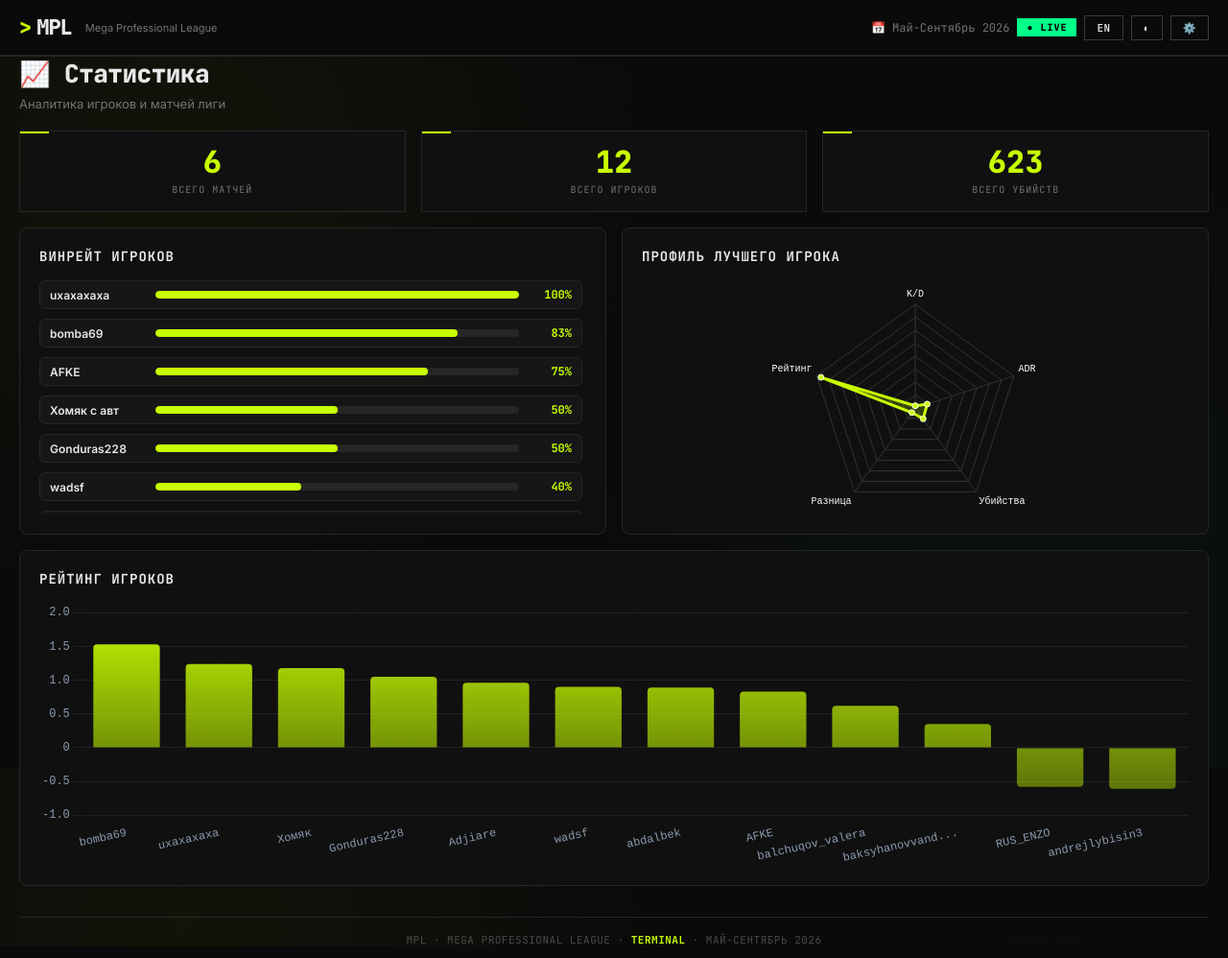
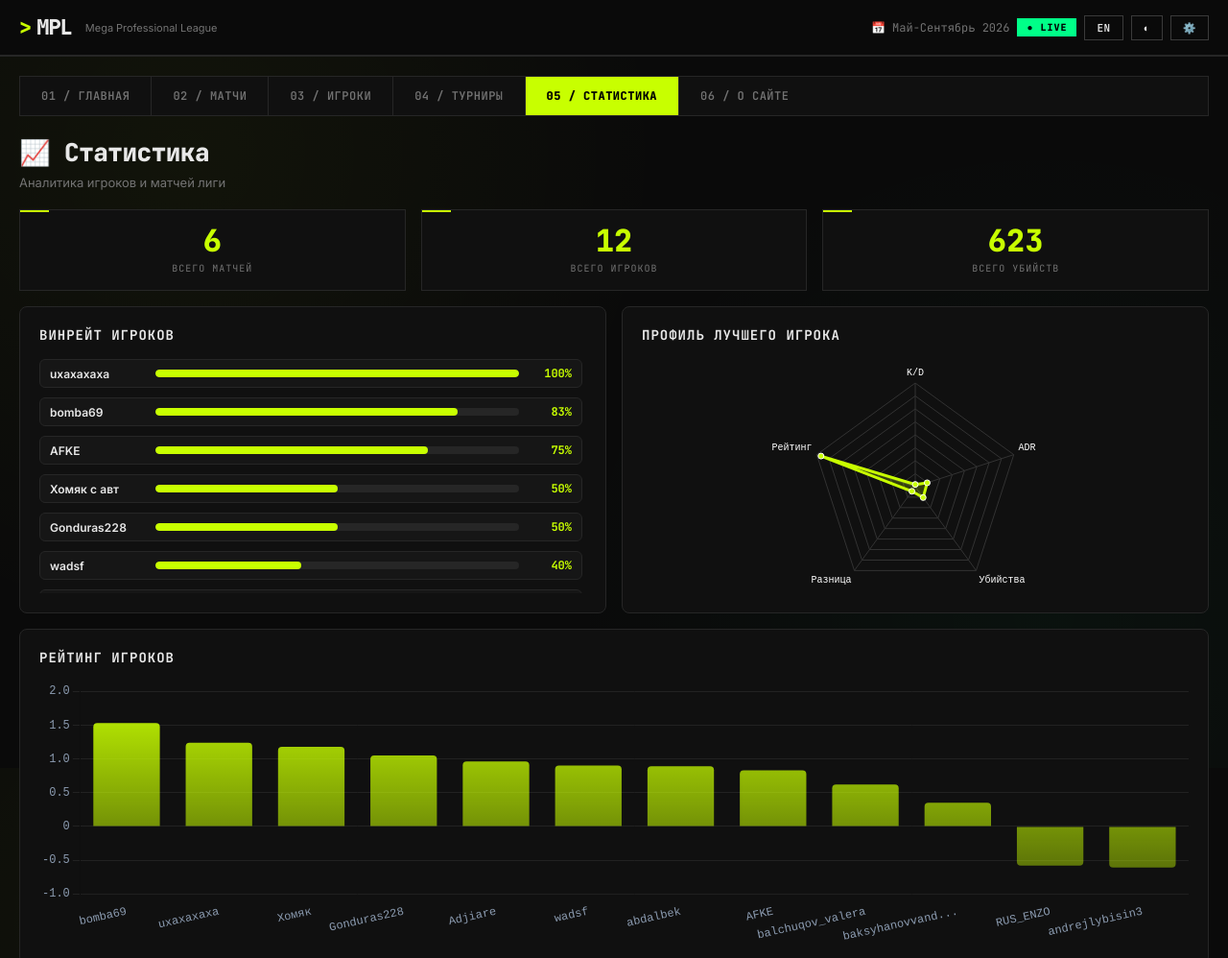
Before and after one commit to Mpc-MegaProfessionalChampionsLeague1/Mpc-MegaProfessionalLeague1.github.io, a plain HTML site: page stats.html in a window 1280 px wide. Shown: the top 998 px of the page at 96% size. Drawn offline with nearby package versions, Linux system fonts and the light colour scheme.

Commit message:
Update stats.html

```diff
--- a/stats.html
+++ b/stats.html
@@ -151,5 +151,8 @@
         const savedBg = localStorage.getItem('mpl_bg'); if (savedBg) { document.body.style.backgroundImage = `url(${savedBg})`; document.body.style.backgroundSize = 'cover'; document.body.style.backgroundPosition = 'center'; }
     });
 </script>
+
+    <script src="js/nav.js"></script>
+
 </body>
 </html>
```
